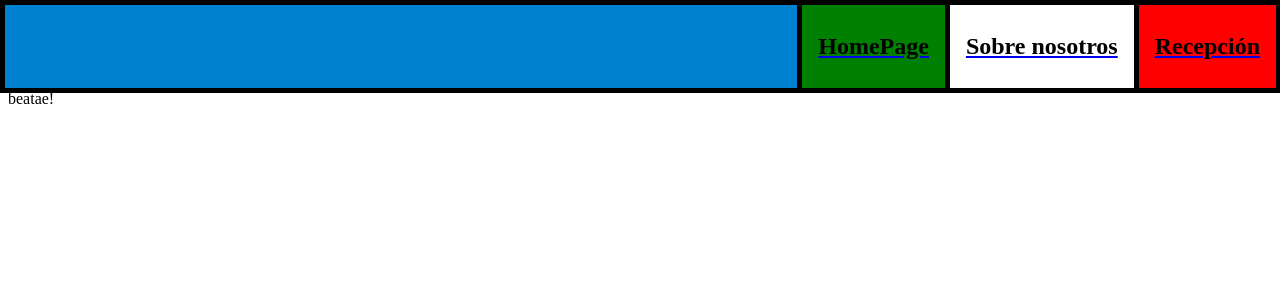
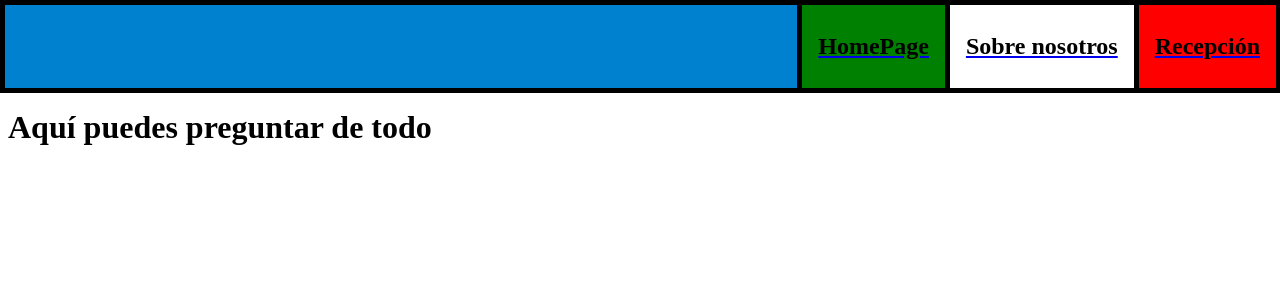
Before and after one commit to JoseDCaballero/VirtualStore, a Vue app: page /reception in a window 1280 px wide. Shown: the top 300 px of the page. Built offline with nearby package versions, Linux system fonts and the light colour scheme.

Commit message:
unos cambios más

```diff
--- a/src/components/NavBar.vue
+++ b/src/components/NavBar.vue
@@ -80,6 +80,6 @@ onUnmounted(() => {
         color: #000;
     }
     .malo {
-        height: 6vh;
+        height: 10vh;
     }
 </style>
--- a/src/pages/ReceptionPage.vue
+++ b/src/pages/ReceptionPage.vue
@@ -1,5 +1,5 @@
 <template>
     <main>
-        <p>Lorem ipsum dolor sit amet consectetur adipisicing elit. Culpa modi inventore eos cum amet laudantium saepe sit a ipsum sapiente! Nulla incidunt et delectus ullam fugiat nobis magni, dolorum beatae!</p>
+        <h1>Aquí puedes preguntar de todo</h1>
     </main>
 </template>
```
